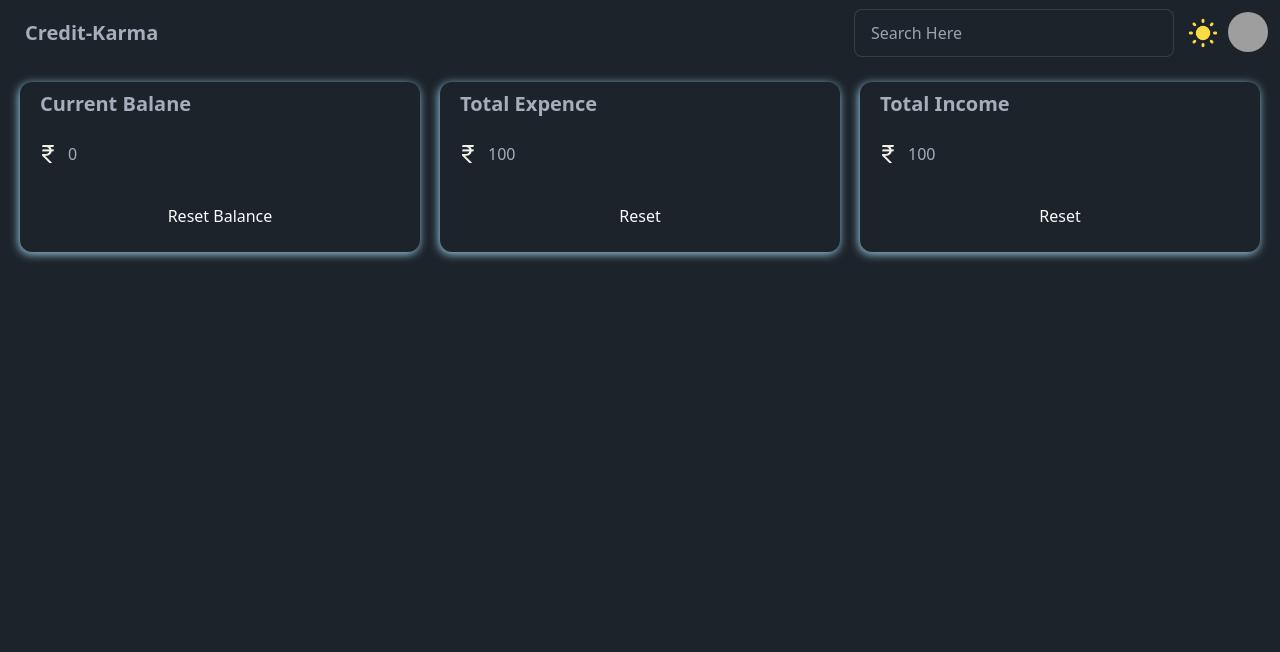
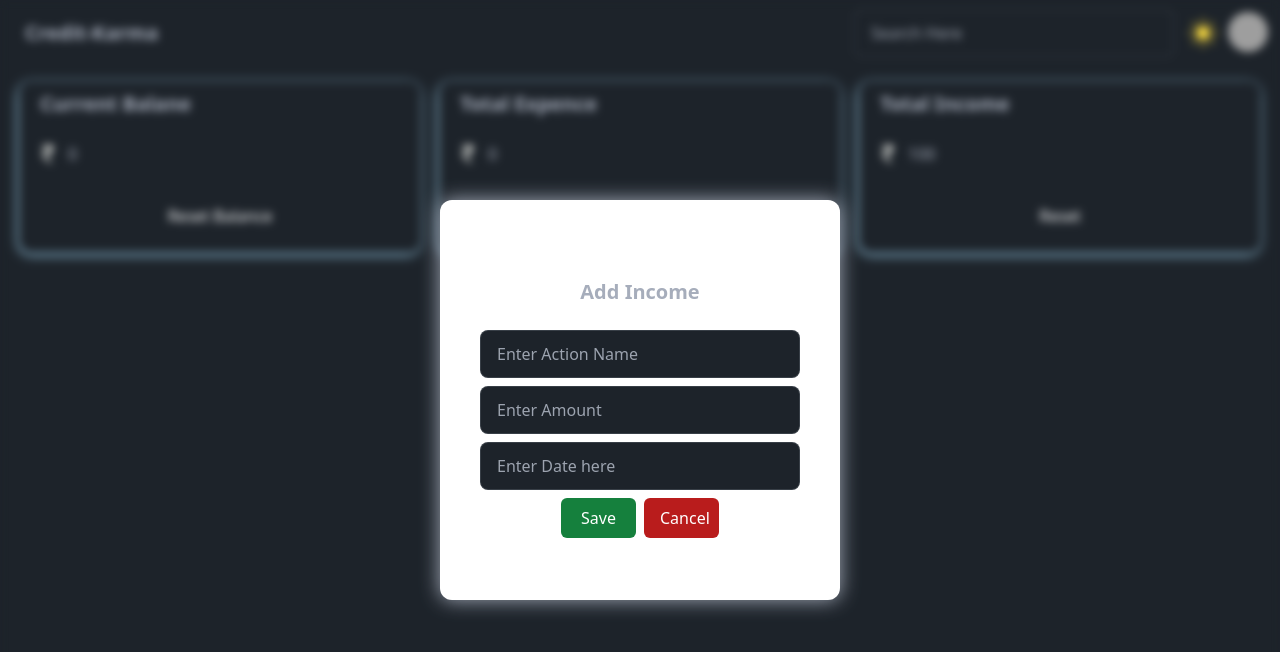
Before and after one commit to dity51028/Credit-Karma, a React (Vite) app: page / in a window 1280 px wide. Shown: the top 652 px of the page. Built offline with nearby package versions, Linux system fonts and the light colour scheme; grey boxes are pictures that could not be loaded.

Commit message:
modal created & added

```diff
--- a/src/components/card/GenericCard.tsx
+++ b/src/components/card/GenericCard.tsx
@@ -50,7 +50,7 @@ const GenericCard: FC<TGenericCard> = ({
       transition
       ease-out
       delay-150
-      `}
+  `}
         onClick={onClick}
       >
         {buttonText}
--- a/src/components/card/TotalExpenseCard.tsx
+++ b/src/components/card/TotalExpenseCard.tsx
@@ -22,8 +22,8 @@ const TotalExpenseCard: FC<TTotalExpenseCard> = ({
     <GenericCard
       title={"Total Expence"}
       buttonText={"Reset"}
-      balance={100}
-      onClick={() => {}}
+      balance={currentBalance}
+      onClick={onClick}
       loading={loading}
     />
   );
--- a/src/components/modals/FinanceModal.tsx
+++ b/src/components/modals/FinanceModal.tsx
@@ -1,6 +1,32 @@
-import { FC } from "react";
+import { FC, useEffect, useRef, useState } from "react";
+import { TextInput } from "..";
+import { useTheme } from "../../hooks";
+import { ref } from "firebase/database";
 
-const FinanceModal: FC = () => {
+type TFinanceModal = {
+  onClose: () => void;
+};
+
+const FinanceModal: FC<TFinanceModal> = ({ onClose }) => {
+  const [name, setName] = useState<string>("");
+  const [amount, setAmount] = useState<number | null>(null);
+  const [date, setDate] = useState<string>("");
+  const [tags, setTags] = useState<string[]>([]);
+  const divRef = useRef<HTMLDivElement | null>(null);
+
+  const themeContext = useTheme();
+
+  useEffect(() => {
+    const handleOutsideClickListener = (event: MouseEvent) => {
+      if (divRef.current && !divRef.current.contains(event.target as Node)) {
+        onClose();
+      }
+    };
+    document.addEventListener("mouseup", handleOutsideClickListener);
+    return () =>
+      document.removeEventListener("click", handleOutsideClickListener);
+  }, [onClose]);
+
   return (
     <div
       className="h-screen
@@ -12,7 +38,65 @@ const FinanceModal: FC = () => {
     items-center
     justify-center"
     >
-      <h1>hi</h1>
+      <div
+        ref={divRef}
+        className={`
+      ${!themeContext.theme ? "bg-light-secondary" : "bg-white"}
+      bg-white
+      h-[400px]
+      w-[400px]
+      rounded-xl
+      px-6
+      py-2
+      modal-shadow
+      flex
+      flex-col
+      justify-center
+      items-center
+      gap-y-2
+      `}
+      >
+        <p className="text-xl font-semibold text-center py-4">Add Income</p>
+        <TextInput
+          onStateChange={(e) => {}}
+          placeHolder={"Enter Action Name"}
+        />
+        <TextInput onStateChange={(e) => {}} placeHolder="Enter Amount" />
+        <TextInput onStateChange={(e) => {}} placeHolder="Enter Date here" />
+        <div className="flex justify-around gap-x-2 ">
+          <button
+            className="bg-green-700
+        hover:bg-green-800
+        px-4
+        py-2
+        w-[75px]
+        text-white rounded-md
+        transition
+        ease-out
+        delay-150
+        "
+          >
+            Save
+          </button>
+
+          <button
+            className="bg-red-700
+        hover:bg-red-800
+        px-4
+        py-2
+        w-[75px]
+        items-center
+        text-white rounded-md
+        transition
+        ease-out
+        delay-150
+        "
+            onClick={onClose}
+          >
+            Cancel
+          </button>
+        </div>
+      </div>
     </div>
   );
 };
--- a/src/pages/DahboardContainer.tsx
+++ b/src/pages/DahboardContainer.tsx
@@ -5,6 +5,7 @@ import {
   TotalIncomeCard,
 } from "../components/card";
 import { NavBarContainer } from "../components/navbar";
+import { FinanceModal } from "../components/modals";
 
 const DashboardContainer: FC = () => {
   const [loading, setLoading] = useState<boolean>(true);
@@ -30,7 +31,13 @@ const DashboardContainer: FC = () => {
           setLoading={setLoading}
           setShowModal={setshowModal}
         />
-        {showModal}
+        {showModal && (
+          <FinanceModal
+            onClose={() => {
+              setshowModal(false);
+            }}
+          />
+        )}
       </div>
     </>
   );
```
